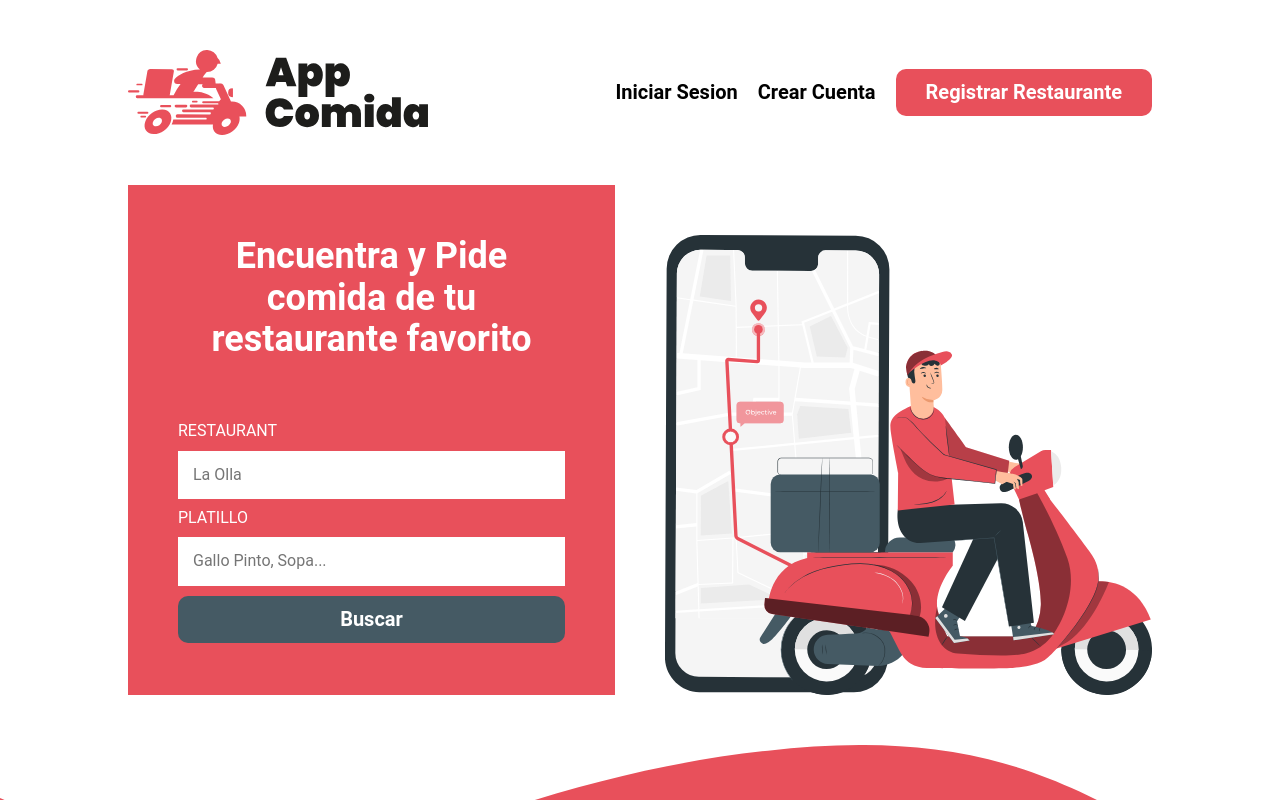
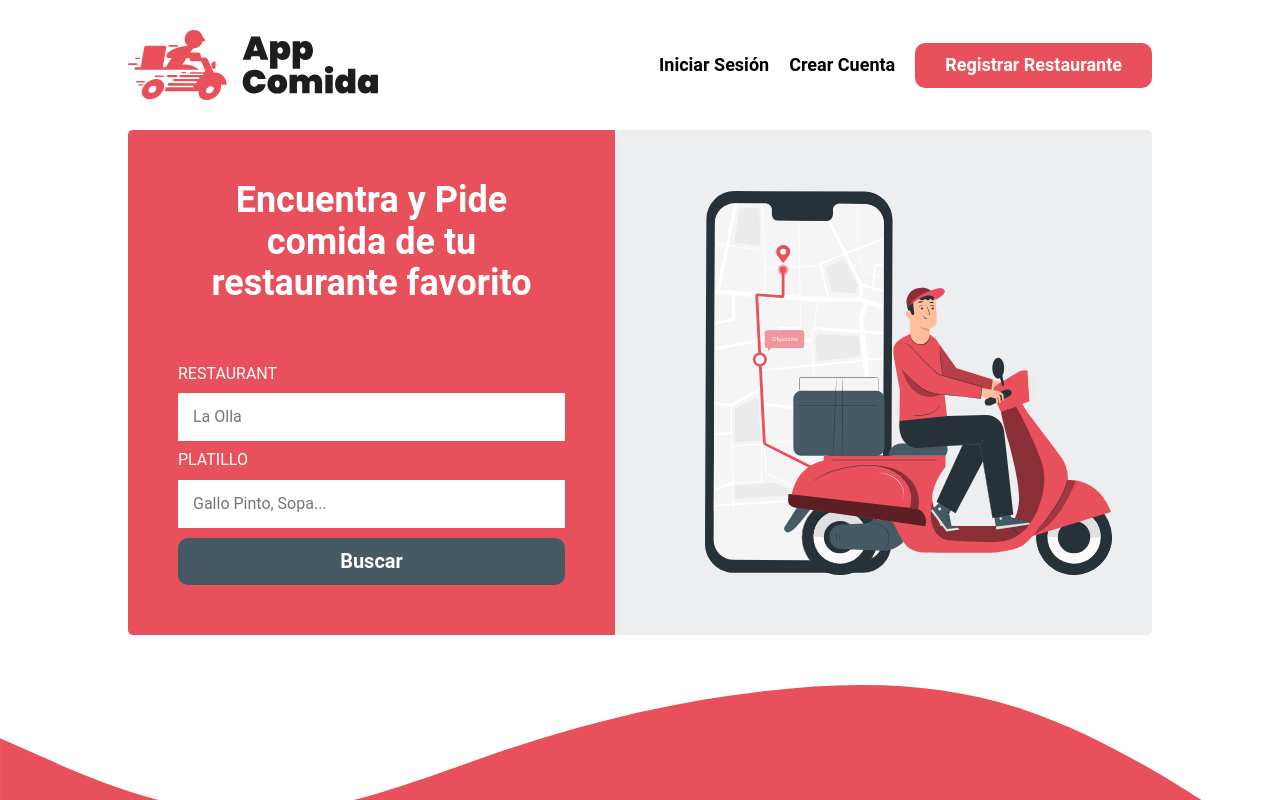
Before and after one commit to BrandonSGC/react-delivery-app, a React (Vite) app: page / in a window 1280 px wide. Shown: the top 800 px of the page. Built offline with nearby package versions, Linux system fonts and the light colour scheme.

Commit message:
Layout adjustments

```diff
--- a/src/layout/Header.jsx
+++ b/src/layout/Header.jsx
@@ -9,7 +9,7 @@ export const Header = () => {
 
       <nav className="navegacion">
         <Link to="/" className="navegacion__link">
-          Iniciar Sesion
+          Iniciar Sesión
         </Link>
         <Link to="/" className="navegacion__link">
           Crear Cuenta
--- a/src/layout/Testimonials.jsx
+++ b/src/layout/Testimonials.jsx
@@ -20,7 +20,7 @@ const testimonials = [
     author: "Carlos Guzman",
     imageURL: "/img/testimonial3.jpg",
     description:
-      "Una excelente app, puedo seleccionar de una gran cantidad de opciones y pagar en tarjeta o efectivo según me convenga y pagar en tarjeta o efectivo según me convenga.",
+      "Una excelente app, puedo seleccionar de una gran cantidad de opciones y pagar en tarjeta o efectivo según me convenga y pagar en tarjeta o efectivo de una gran cantidad de opciones.",
   },
   {
     id: 4,
--- a/src/scss/formulario/_formulario.scss
+++ b/src/scss/formulario/_formulario.scss
@@ -2,7 +2,12 @@
 @use "../base/mixins" as m;
 
 .formulario {
+  background-color: v.$grisClaro;
+  border-radius: .5rem;
+  overflow: hidden;
+
   &__grid {
+    @include m.grid(1, 2rem);
     @include m.tablet {
       @include m.grid(2, v.$separacion);
     }
@@ -46,9 +51,10 @@
   }
 
   &__imagen-contenedor {
-    margin-top: v.$separacion;
+    padding: 4rem;
     display: flex;
     justify-content: center;
+    align-items: center;
   }
 
   &__imagen {
--- a/src/scss/header/_header.scss
+++ b/src/scss/header/_header.scss
@@ -5,7 +5,7 @@
   display: flex;
   flex-direction: column;
   align-items: center;
-  padding: v.$separacion 0;
+  padding: 3rem 0;
 
   @include m.desktop {
     flex-direction: row;
@@ -13,7 +13,7 @@
   }
 
   &__logo {
-    width: 30rem;
+    width: 25rem;
     margin-bottom: v.$separacion;
     @include m.desktop {
       margin-bottom: 0;
--- a/src/scss/header/_navegacion.scss
+++ b/src/scss/header/_navegacion.scss
@@ -14,12 +14,13 @@
   }
 
   &__link {
-    font-size: 2rem;
+    font-size: 1.8rem;
     font-weight: 700;
     color: v.$negro;
 
     &--registrar {
       @include m.boton(v.$primario, v.$blanco);
+      font-size: 1.8rem;
     }
   }
 }
```
